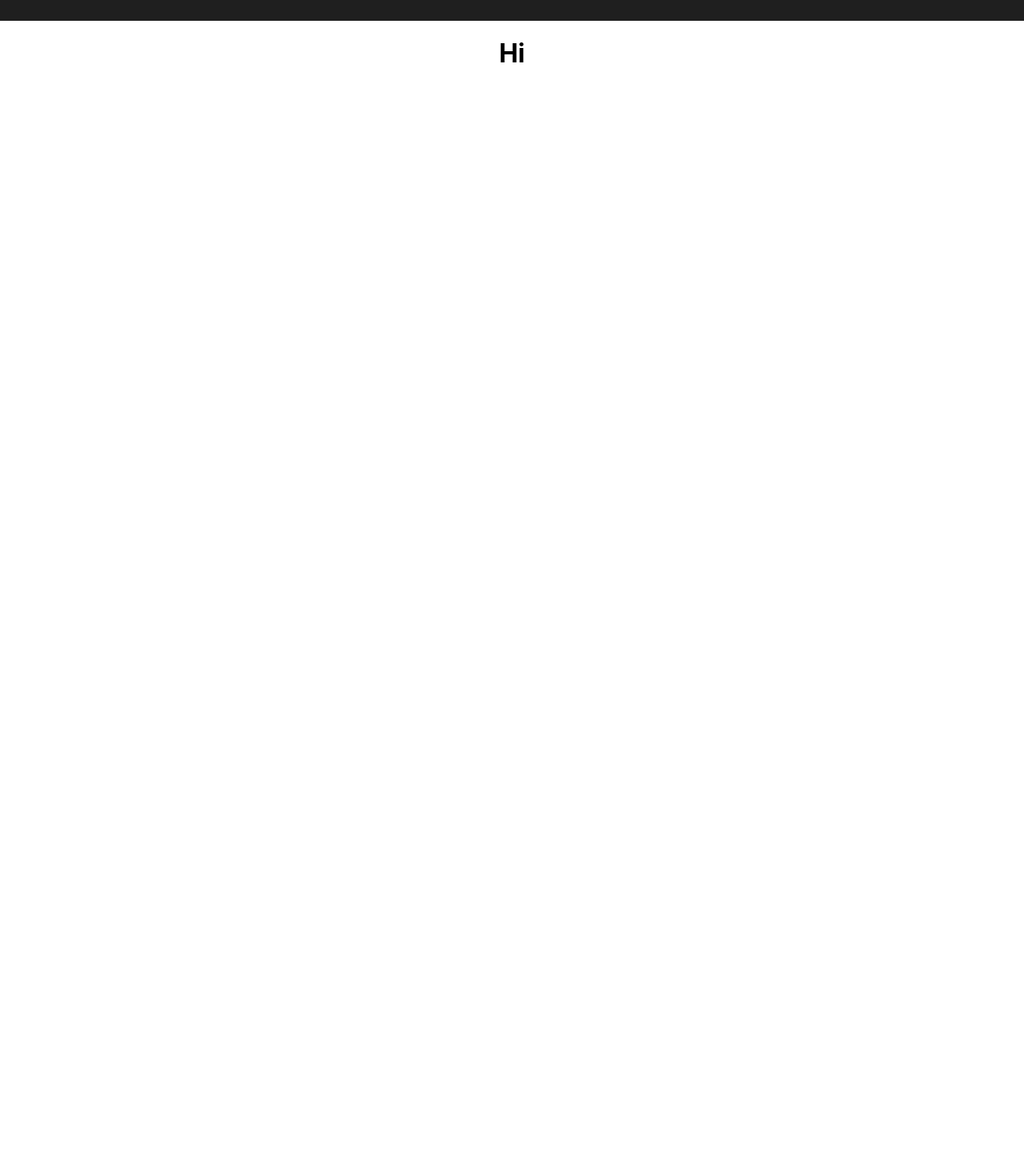
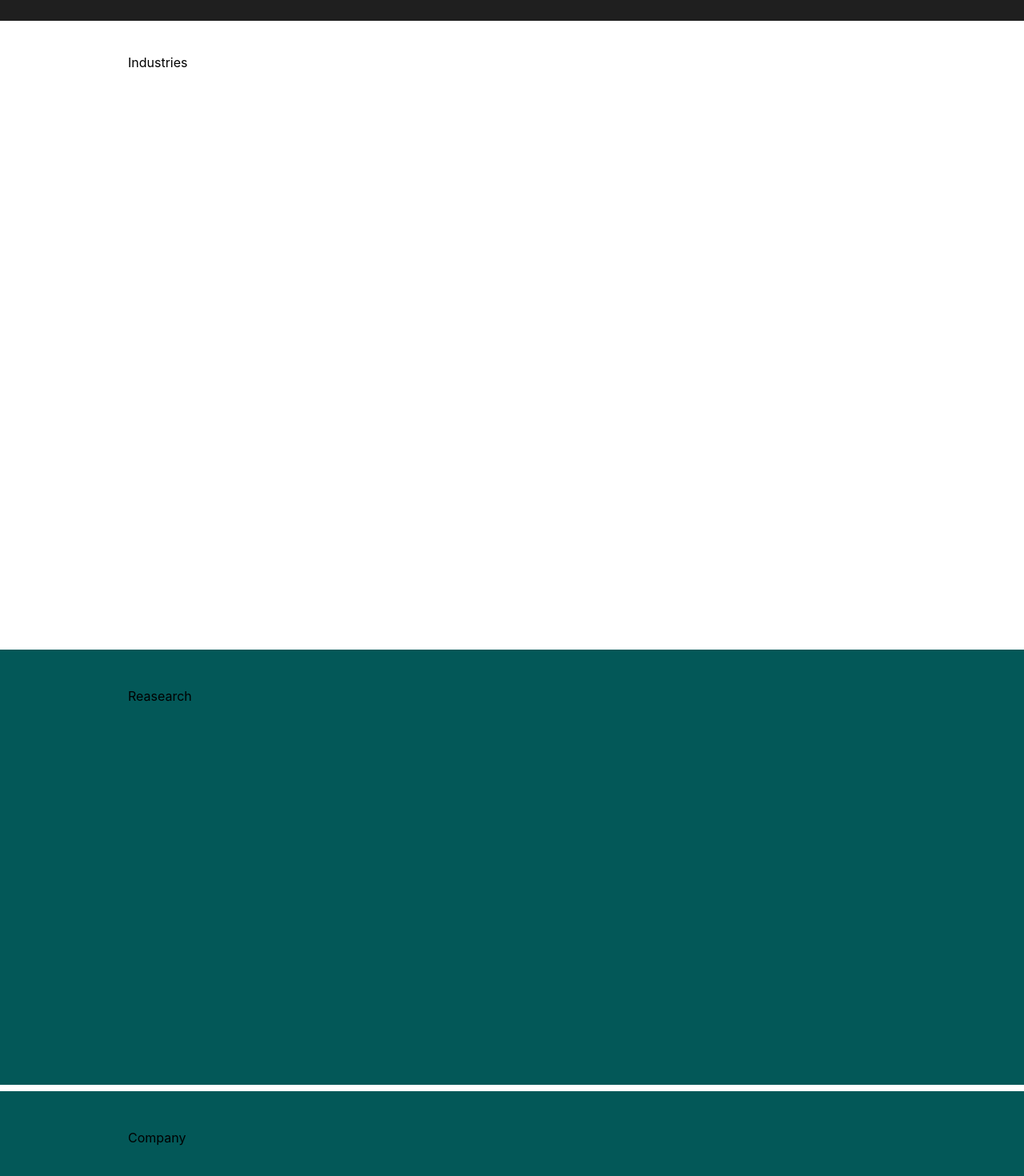
Before and after one commit to vixel-iiitd/Mavvex, a React (Create React App) app in the folder mavvex/: page / in a window 1280 px wide. Shown: the part 454-1924 px from the top of the page at 80% size. Before the commit the page ends 800 px from the top, so only its background shows below. Built offline with nearby package versions, Linux system fonts and the light colour scheme.

Commit message:
added sections

```diff
--- a/mavvex/src/components/Home.css
+++ b/mavvex/src/components/Home.css
@@ -1,7 +1,16 @@
-.container1 {
-  /* position: relative; */
-  margin-top: 25rem;
+.section1 {
+  margin-top: 24.6rem;
+  padding: 2rem 10rem;
+  background-color: transparent;
+  height: 90vh;
   justify-content: center;
   align-items: center;
-  display: flex;
 }
+.section2 {
+  margin-top: 0.5rem;
+  padding: 2rem 10rem;
+  background-color: rgb(3, 88, 88);
+  height: 60vh;
+  justify-content: center;
+  align-items: center;
+}
--- a/mavvex/src/components/Home.jsx
+++ b/mavvex/src/components/Home.jsx
@@ -6,14 +6,29 @@ import BackgroundVideo from "./BackgroundVideo";
 function Home() {
   return (
     <div>
-      <div>
+      <section>
         <Navbar />
-        <BackgroundVideo />
-      </div>
+        <section>
+          <BackgroundVideo />
+        </section>
+      </section>
 
-      <div className="container1">
-        <h1>Hi</h1>
-      </div>
+      <section className="section1">
+        <div className="hero">
+          <p>Industries</p>
+        </div>
+      </section>
+
+      <section className="section2">
+        <div className="hero">
+          <p>Reasearch</p>
+        </div>
+      </section>
+      <section className="section2">
+        <div className="hero">
+          <p>Company</p>
+        </div>
+      </section>
     </div>
   );
 }
--- a/mavvex/src/components/Navbar.css
+++ b/mavvex/src/components/Navbar.css
@@ -154,3 +154,7 @@ nav {
     content: "Close";
   }
 }
+
+.sticky{
+  position: fixed;
+}
--- a/mavvex/src/components/Navbar.jsx
+++ b/mavvex/src/components/Navbar.jsx
@@ -86,8 +86,6 @@ const Navbar = () => {
           </div>
         </nav>
       </div>
-
-
     </div>
   );
 };
```
